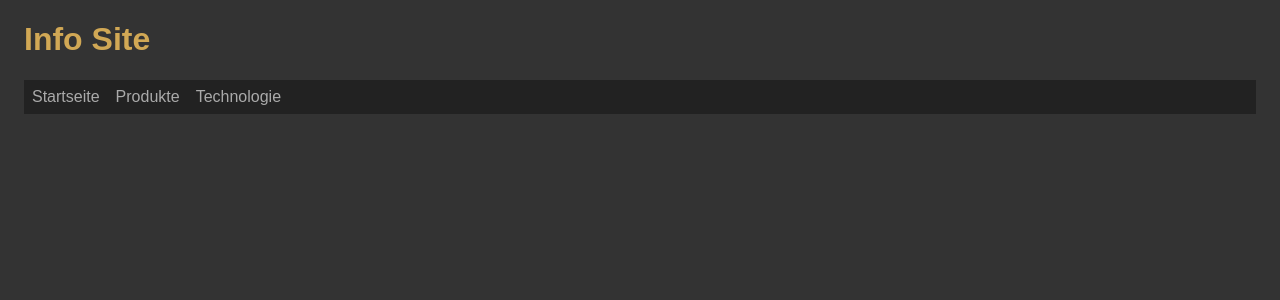
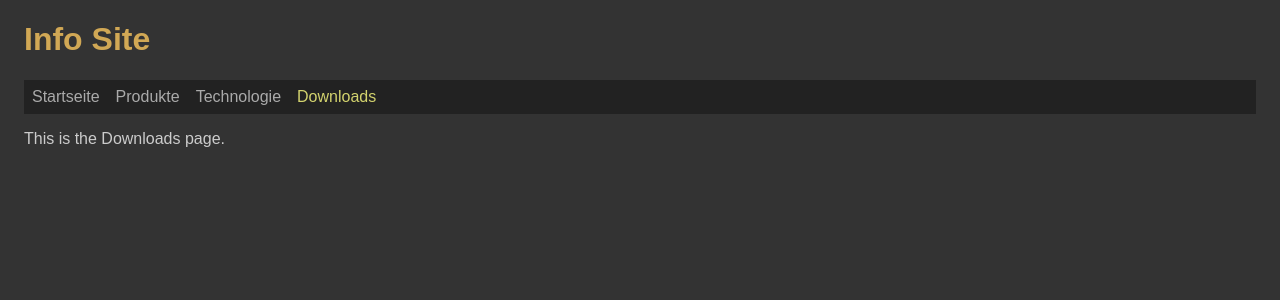
Before and after one commit to edwardtanguay/et321-robotics-site, a React (Vite) app: page /downloads in a window 1280 px wide. Shown: the top 300 px of the page. Built offline with nearby package versions, Linux system fonts and the light colour scheme.

Commit message:
created Downloads page

```diff
--- a/src/App.tsx
+++ b/src/App.tsx
@@ -3,6 +3,7 @@ import { NavLink, Routes, Route, Navigate } from 'react-router-dom';
 import { PageStartseite } from './pages/PageStartseite';
 import { PageProdukte } from './pages/PageProdukte';
 import { PageTechnologie } from './pages/PageTechnologie';
+import { PageDownloads } from './pages/PageDownloads';
 
 function App() {
 	return (
@@ -12,12 +13,14 @@ function App() {
 				<NavLink to="/startseite">Startseite</NavLink>
 				<NavLink to="/produkte">Produkte</NavLink>
 				<NavLink to="/technologie">Technologie</NavLink>
+				<NavLink to="/downloads">Downloads</NavLink>
 			</nav>
 
 			<Routes>
 				<Route path="/startseite" element={<PageStartseite />} />
 				<Route path="/produkte" element={<PageProdukte />} />
 				<Route path="/technologie" element={<PageTechnologie />} />
+				<Route path="/downloads" element={<PageDownloads />} />
 				<Route path="/" element={<Navigate to="/startseite" replace />} />
 			</Routes>
 		</div>
--- /dev/null
+++ b/src/pages/PageDownloads.tsx
@@ -0,0 +1,7 @@
+export const PageDownloads = () => {
+	return (
+		<div className="page pageDownloads">
+			<p>This is the Downloads page.</p>
+		</div>
+	);
+};
```
